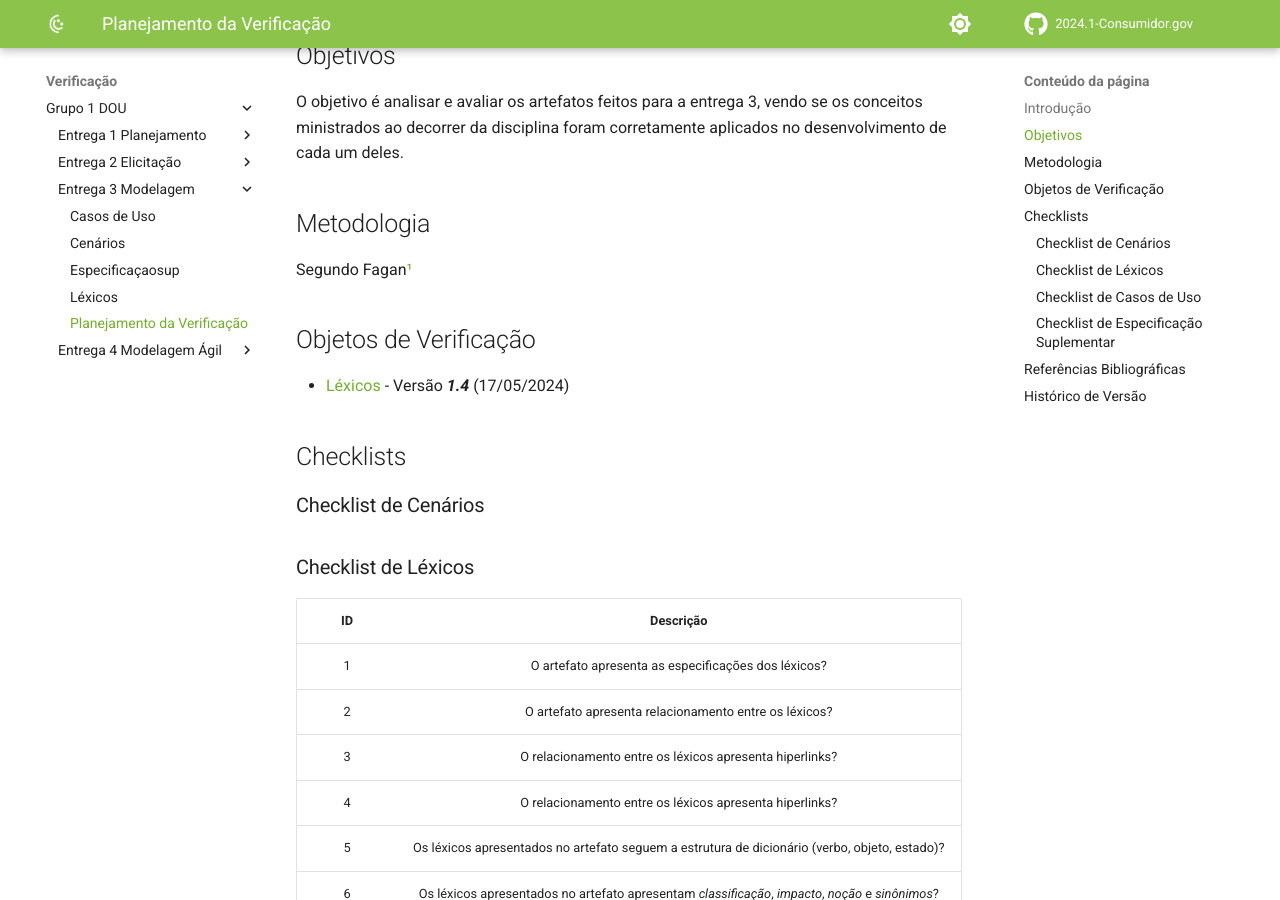
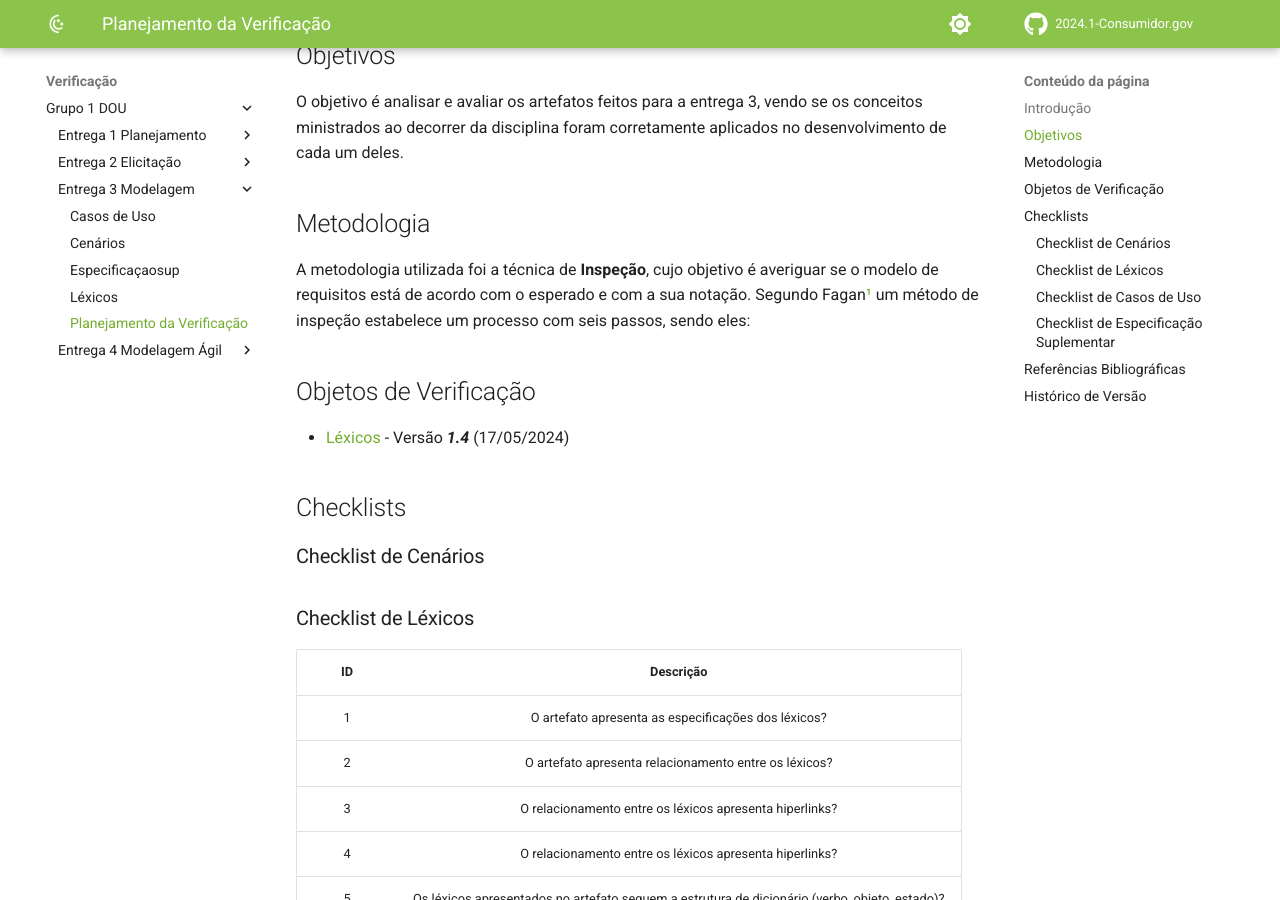
Before and after one commit to Requisitos-de-Software/2024.1-Grupo08, an MkDocs documentation site: the page built from docs/Verificação/Grupo 1 - DOU/Entrega 3 - Modelagem/planejamento.md, in a window 1280 px wide and 900 px high, scrolled down 383 px. Built offline with MkDocs 1.6.1 and Material for MkDocs 9.7.7, drawn with Linux system fonts in a browser that asks for light colours; comment, search, counter and statistics services are not loaded.

Commit message:
complementando (falta usar o .zip da aula 20)

```diff
--- a/docs/Verificação/Grupo 1 - DOU/Entrega 3 - Modelagem/planejamento.md
+++ b/docs/Verificação/Grupo 1 - DOU/Entrega 3 - Modelagem/planejamento.md
@@ -9,7 +9,9 @@ A verificação é uma etapa crucial no desenvolvimento de projetos, visando ana
 O objetivo é analisar e avaliar os artefatos feitos para a entrega 3, vendo se os conceitos ministrados ao decorrer da disciplina foram corretamente aplicados no desenvolvimento de cada um deles.
 
 ## Metodologia
-Segundo Fagan[¹]()
+A metodologia utilizada foi a técnica de **Inspeção**, cujo objetivo é averiguar se o modelo de requisitos está de acordo com o esperado e com a sua notação. Segundo Fagan[¹]() um método de inspeção estabelece um processo com seis passos, sendo eles:
+
+
 
 ## Objetos de Verificação
 
```
